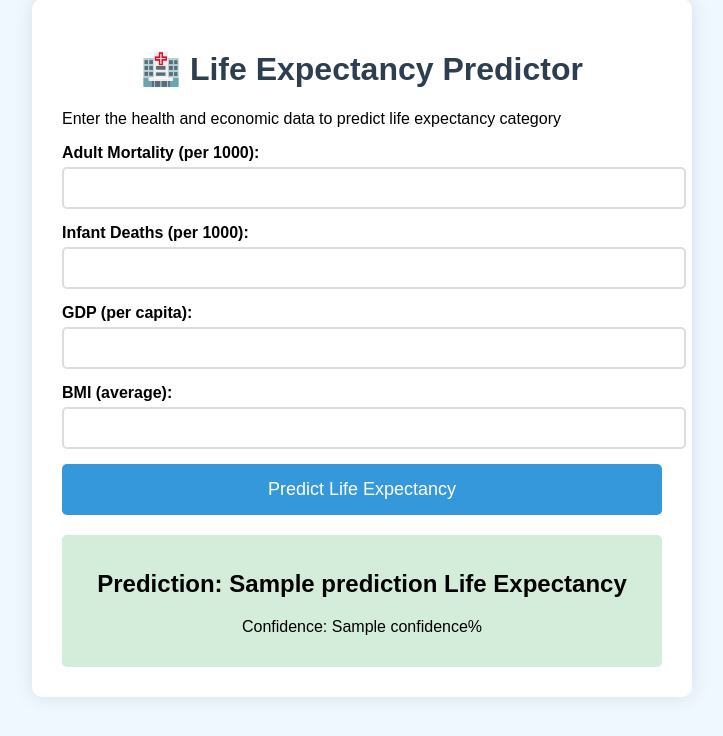
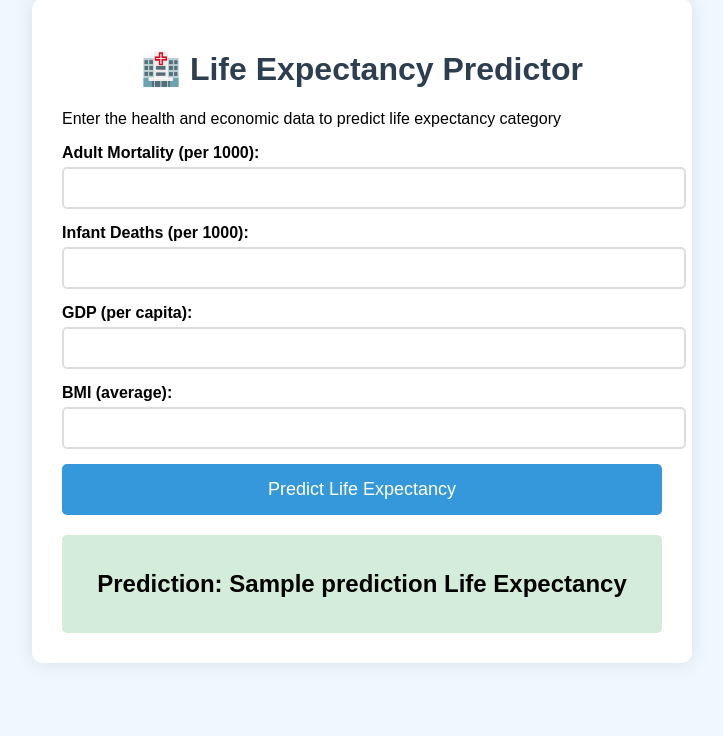
Before and after one commit to Y52004/Life-Expectancy-Predictor, a Flask app: template templates/index.html in a window 1280 px wide. Shown: the part 21-757 px from the top of the page, without its empty margins (278-1001 px from the left). Run offline with Flask 3, Linux system fonts and the light colour scheme; the template is opened without the code that fills it: most values are stand-ins (such as "Sample title", 1, 10 or a date in 2020); parts of the project's set-up code (start-up, migrations or seed data) failed here and were passed over.

Commit message:
Update index.html

```diff
--- a/templates/index.html
+++ b/templates/index.html
@@ -36,7 +36,6 @@
         {% if prediction %}
             <div class="result">
                 <h2>Prediction: {{ prediction }} Life Expectancy</h2>
-                <p>Confidence: {{ confidence }}%</p>
             </div>
         {% endif %}
 
```
